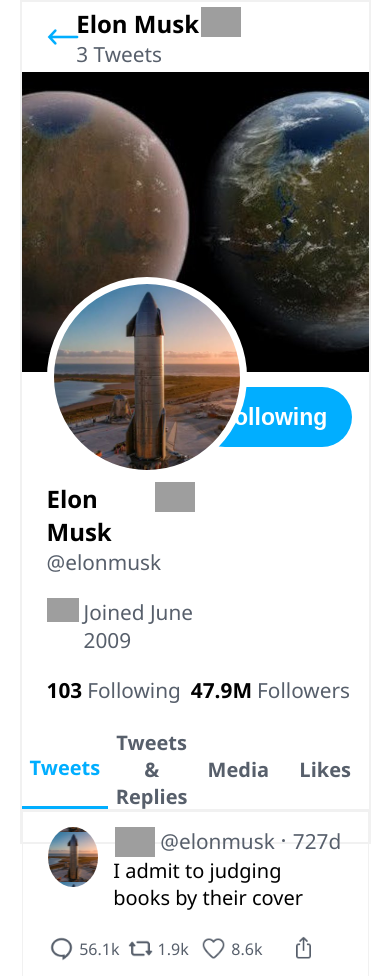
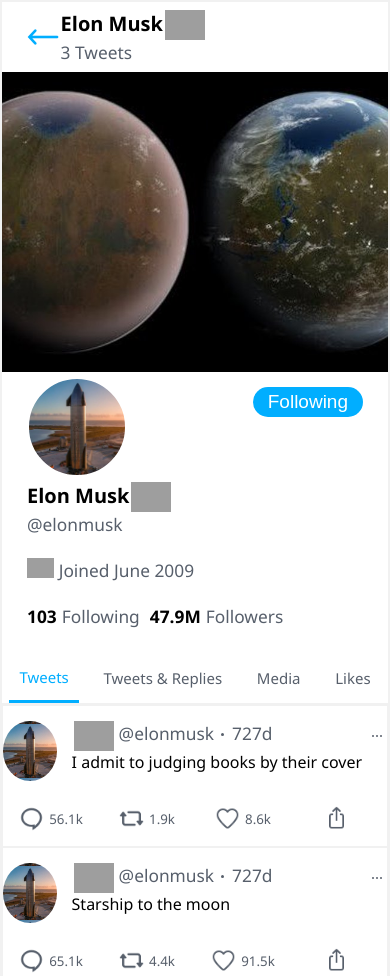
Before and after one commit to jaymbans/twitter-profile-page, a plain HTML site: page index.html in a window 390 px wide. Shown: the top 976 px of the page. Drawn offline with Linux system fonts and the light colour scheme; grey boxes are pictures that could not be loaded.

Commit message:
mobile friendly ui

```diff
--- a/style.css
+++ b/style.css
@@ -26,7 +26,6 @@
   border: 2px solid #f1f1f1;
   max-width: 900px;
   margin: 0 auto;
-  height: 100vh;
 }
 
 main>* {
@@ -279,3 +278,63 @@
   height: 1.5em;
   margin-right: 5px;
 }
+
+/* Media Queries for Smaller Resolutions */
+
+@media only screen and (max-width: 773px) {
+  nav ul li a {
+    font-size: 16px;
+  }
+}
+
+/* Small devices (portrait tablets and large phones, 600px and up) */
+@media only screen and (max-width: 618px) {
+  body {
+    padding: 0;
+  }
+
+  :root {
+    font-size: smaller;
+  }
+
+  #banner .profile-div {
+    width: 100px;
+    height: 100px;
+    border: 2px solid white;
+  }
+
+  .about .follow-btn {
+    padding: 0px 15px;
+    height: 30px;
+    font-size: 19px;
+    border-radius: 40px;
+    font-weight: 400;
+  }
+
+  nav ul li a {
+    font-size: 15px;
+    font-weight: 500;
+  }
+
+
+  nav ul li {
+    margin: auto;
+    height: 50px;
+    width: auto;
+    padding: 0 10px;
+  }
+
+  .tweet {
+    padding: 15px 0px;
+  }
+
+  .ellipses .dot {
+    height: 2px;
+    width: 2px;
+    margin: 0 1px;
+  }
+
+  .tweet-text {
+    font-size: 16px;
+  }
+}
```
